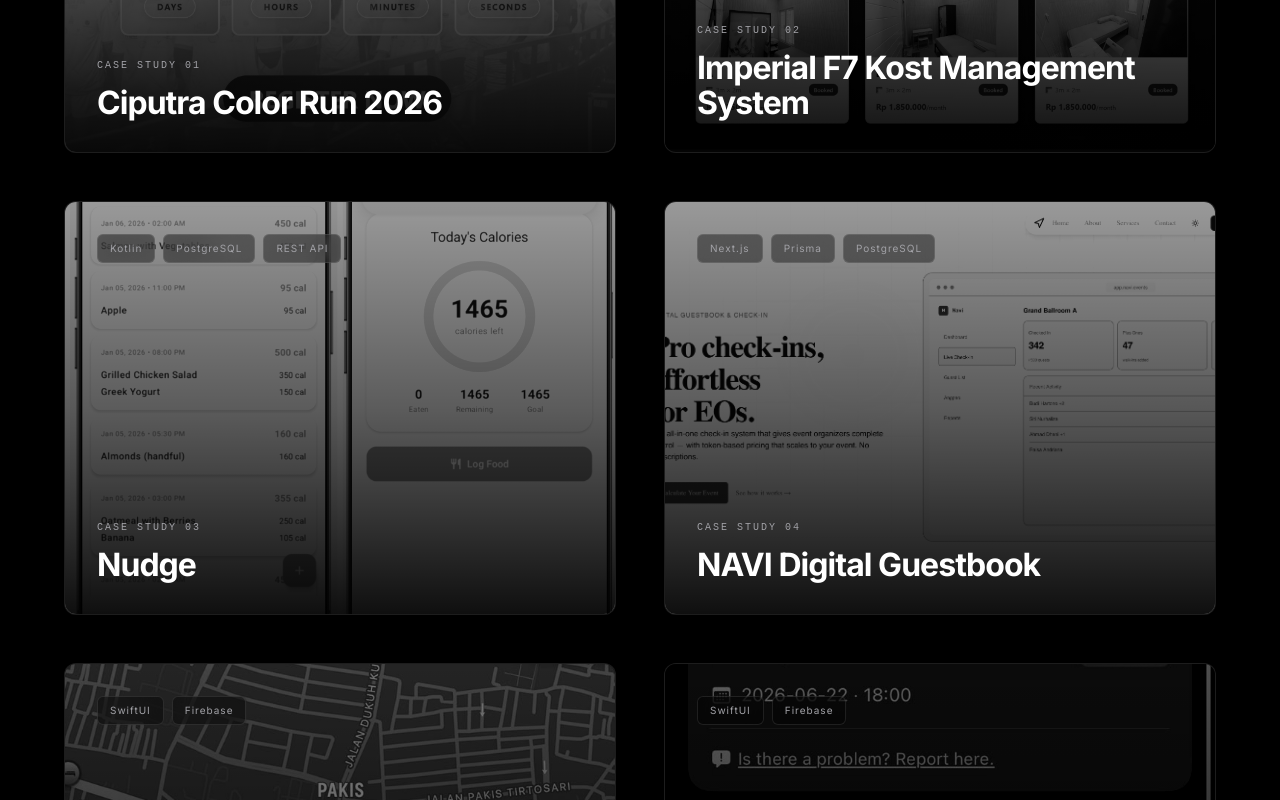
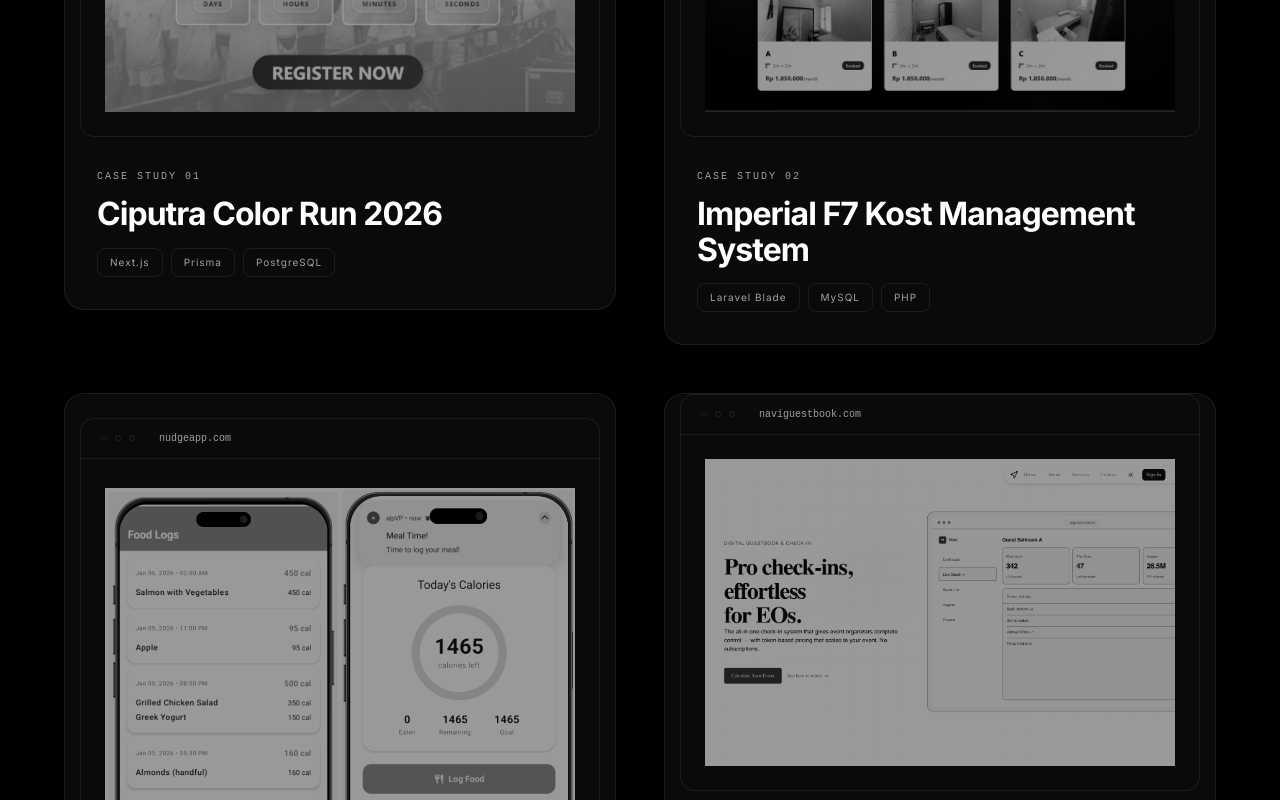
Before and after one commit to E-Fredrik/Portfolio, a Next.js app: page /projects in a window 1280 px wide. Shown: the part 680-1480 px from the top of the page. Built offline with nearby package versions, Linux system fonts and the light colour scheme.

Commit message:
Updated Projects Page

```diff
--- a/src/app/components/FeaturedProjects.tsx
+++ b/src/app/components/FeaturedProjects.tsx
@@ -9,50 +9,10 @@
 import { useProjects } from "../i18n/useProjects";
 import type { Project } from "../i18n/useProjects";
 import { ArrowButton } from "@/components/ui/ArrowButton";
+import { BrowserFrame } from "@/components/ui/BrowserFrame";
 import { slideUp, slideUpStagger, scrollSlideUp, containerStagger, itemVariants } from "@/lib/animations";
 
 gsap.registerPlugin(ScrollTrigger);
-
-function BrowserFrame({
-  url,
-  width,
-  children,
-}: {
-  url: string;
-  width?: number;
-  children: React.ReactNode;
-}) {
-  const frameWidth = width ? `${width}px` : "100%";
-
-  return (
-    <div
-      className="inline-block max-w-full align-top self-start"
-      style={{ border: "1px solid rgba(255, 255, 255, 0.08)", width: frameWidth }}
-    >
-      <div
-        className="flex items-center gap-2 px-5 py-3"
-        style={{ borderBottom: "1px solid rgba(255, 255, 255, 0.08)" }}
-      >
-        {[0, 1, 2].map((i) => (
-          <div
-            key={i}
-            className="w-[6px] h-[6px] rounded-full"
-            style={{ border: "1px solid rgba(255, 255, 255, 0.08)" }}
-          />
-        ))}
-        <span
-          className="text-[#A1A1A6] ml-4 truncate"
-          style={{ fontSize: "10px", fontFamily: "monospace" }}
-        >
-          {url}
-        </span>
-      </div>
-      <div className="p-6" style={{ width: "100%" }}>
-        {children}
-      </div>
-    </div>
-  );
-}
 
 function ProjectCard({ project, index }: { project: Project; index: number }) {
   const isEven = index % 2 === 0;
--- /dev/null
+++ b/src/components/ui/BrowserFrame.tsx
@@ -0,0 +1,45 @@
+export function BrowserFrame({
+  url,
+  width,
+  children,
+}: {
+  url: string;
+  width?: number;
+  children: React.ReactNode;
+}) {
+  const frameWidth = width ? `${width}px` : "100%";
+
+  return (
+    <div
+      className="inline-block max-w-full align-top self-start"
+      style={{
+        border: "1px solid rgba(255, 255, 255, 0.08)",
+        borderRadius: "14px",
+        overflow: "hidden",
+        width: frameWidth,
+      }}
+    >
+      <div
+        className="flex items-center gap-2 px-5 py-3"
+        style={{ borderBottom: "1px solid rgba(255, 255, 255, 0.08)" }}
+      >
+        {[0, 1, 2].map((i) => (
+          <div
+            key={i}
+            className="w-[6px] h-[6px] rounded-full"
+            style={{ border: "1px solid rgba(255, 255, 255, 0.08)" }}
+          />
+        ))}
+        <span
+          className="text-[#A1A1A6] ml-4 truncate"
+          style={{ fontSize: "10px", fontFamily: "monospace" }}
+        >
+          {url}
+        </span>
+      </div>
+      <div className="p-6 flex items-center justify-center min-h-0" style={{ width: "100%" }}>
+        {children}
+      </div>
+    </div>
+  );
+}
--- a/src/components/ui/ProjectTile.tsx
+++ b/src/components/ui/ProjectTile.tsx
@@ -5,9 +5,23 @@
 import Link from "next/link";
 import { motion } from "motion/react";
 import type { Project } from "@/app/i18n/useProjects";
+import { BrowserFrame } from "@/components/ui/BrowserFrame";
 
 interface ProjectTileProps {
   project: Project;
+}
+
+// Calculate clamped aspect ratio to prevent extreme values
+function getClampedAspectRatio(width: number, height: number): number {
+  const ratio = width / height;
+  const MIN_RATIO = 3 / 4; // floor at 3:4 (portrait)
+  const MAX_RATIO = 16 / 10; // ceiling at 16:10 (landscape)
+  return Math.max(MIN_RATIO, Math.min(ratio, MAX_RATIO));
+}
+
+// Determine if image should use object-contain (portrait) or object-cover
+function getObjectFit(width: number, height: number): string {
+  return height > width ? "contain" : "cover";
 }
 
 export function ProjectTile({ project }: ProjectTileProps) {
@@ -23,7 +37,6 @@
       const rect = container.getBoundingClientRect();
       const x = e.clientX - rect.left;
       const y = e.clientY - rect.top;
-      // Size the circle relative to the container width
       const radius = Math.min(rect.width, rect.height) * 0.4;
 
       clip.style.clipPath = `circle(${radius}px at ${x}px ${y}px)`;
@@ -40,23 +53,41 @@
 
   const titleLines = project.title.split("\n").join(" ");
   const mainImage = project.images[0];
+  const clampedAspectRatio = getClampedAspectRatio(mainImage.width, mainImage.height);
+  const objectFit = getObjectFit(mainImage.width, mainImage.height);
 
   return (
     <Link href={`/projects/${project.slug}`} className="block outline-none group">
       <motion.div
+        className="overflow-hidden"
+        style={{
+          borderRadius: "20px",
+          border: "1px solid rgba(255, 255, 255, 0.08)",
+          background: "#0a0a0a",
+        }}
+        whileHover={{ scale: 1.01, borderColor: "rgba(255, 255, 255, 0.12)" }}
+        whileTap={{ scale: 0.98 }}
+        transition={{ type: "spring", stiffness: 400, damping: 25 }}
+      >
+        {/* Image container with BrowserFrame */}
+        <div
           ref={containerRef}
-        className="relative w-full overflow-hidden cursor-none"
+          className="relative w-full cursor-none flex items-center justify-center"
           style={{
-          borderRadius: "12px",
-          border: "1px solid rgba(255, 255, 255, 0.08)",
-          aspectRatio: "4 / 3",
+            aspectRatio: clampedAspectRatio.toString(),
             background: "#0a0a0a",
+            padding: objectFit === "contain" ? "24px 0" : "0",
           }}
           onMouseMove={handleMouseMove}
           onMouseLeave={handleMouseLeave}
-        whileHover={{ scale: 1.01, borderColor: "rgba(255, 255, 255, 0.12)" }}
-        whileTap={{ scale: 0.98 }}
-        transition={{ type: "spring", stiffness: 400, damping: 25 }}
+        >
+          <BrowserFrame url={project.browserUrl} width={Math.min(mainImage.width, 520)}>
+            <div
+              className="relative w-full overflow-hidden flex items-center justify-center"
+              style={{
+                width: "100%",
+                aspectRatio: `${mainImage.width} / ${mainImage.height}`,
+              }}
             >
               {/* Base image (Grayscale) */}
               <Image
@@ -64,8 +95,11 @@
                 alt={mainImage.alt}
                 fill
                 sizes="(max-width: 1024px) 100vw, 50vw"
-          className="object-cover transition-transform duration-700 group-hover:scale-105"
-          style={{ filter: "grayscale(100%) contrast(1.1) brightness(0.6)" }}
+                className="transition-transform duration-700 group-hover:scale-105"
+                style={{
+                  objectFit: objectFit as React.CSSProperties['objectFit'],
+                  filter: "grayscale(100%) contrast(1.1) brightness(0.6)"
+                }}
               />
 
               {/* Color reveal overlay */}
@@ -79,10 +113,12 @@
                   alt={mainImage.alt}
                   fill
                   sizes="(max-width: 1024px) 100vw, 50vw"
-            className="object-cover transition-transform duration-700 group-hover:scale-105"
-            style={{ filter: "contrast(1.1)" }}
+                  className="transition-transform duration-700 group-hover:scale-105"
+                  style={{
+                    objectFit: objectFit as React.CSSProperties['objectFit'],
+                    filter: "contrast(1.1)"
+                  }}
                 />
-          {/* Spotlight tint */}
                 <div
                   className="absolute inset-0"
                   style={{
@@ -91,31 +127,26 @@
                 />
               </div>
 
-        {/* Content overlay */}
-        <div className="absolute inset-0 z-20 flex flex-col justify-between p-6 md:p-8 bg-gradient-to-t from-black/90 via-black/40 to-transparent pointer-events-none">
-          {/* Top tags */}
-          <div className="flex gap-2 flex-wrap">
-            {project.tags.slice(0, 3).map((tag) => (
-              <span
-                key={tag}
-                className="px-3 py-1.5 backdrop-blur-md text-[#A1A1A6] transition-all duration-300"
-                style={{
-                  borderRadius: "6px",
-                  border: "1px solid rgba(255, 255, 255, 0.1)",
-                  fontSize: "10px",
-                  letterSpacing: "0.1em",
-                  backgroundColor: "rgba(0, 0, 0, 0.4)",
-                }}
+              {/* Corner cursor hint */}
+              <div className="absolute top-6 right-6 z-20 opacity-0 group-hover:opacity-100 transition-opacity duration-300 pointer-events-none">
+                <div
+                  className="w-8 h-8 flex items-center justify-center backdrop-blur-sm bg-black/40 transition-all duration-300"
+                  style={{ borderRadius: "8px", border: "1px solid rgba(255, 255, 255, 0.2)" }}
                 >
-                {tag}
-              </span>
-            ))}
+                  <svg width="12" height="12" viewBox="0 0 24 24" fill="none" stroke="white" strokeWidth="2" strokeLinecap="round" strokeLinejoin="round">
+                    <line x1="5" y1="19" x2="19" y2="5"></line>
+                    <polyline points="10 5 19 5 19 14"></polyline>
+                  </svg>
+                </div>
+              </div>
+            </div>
+          </BrowserFrame>
         </div>
 
-          {/* Bottom title */}
-          <div>
+        {/* Content block below image */}
+        <div className="p-6 md:p-8">
           <p
-              className="text-[#A1A1A6] mb-3"
+            className="text-[#A1A1A6]"
             style={{
               fontSize: "10px",
               letterSpacing: "0.2em",
@@ -126,7 +157,7 @@
             {project.label}
           </p>
           <h3
-              className="text-white"
+            className="text-white mt-3"
             style={{
               fontSize: "clamp(24px, 4vw, 32px)",
               fontWeight: 700,
@@ -136,17 +167,23 @@
           >
             {titleLines}
           </h3>
-          </div>
-        </div>
 
-        {/* Corner cursor hint */}
-        <div className="absolute top-6 right-6 z-20 opacity-0 group-hover:opacity-100 transition-opacity duration-300 pointer-events-none">
-          <div className="w-8 h-8 rounded-lg border border-white/20 backdrop-blur-sm flex items-center justify-center bg-black/40 transition-all duration-300"
-            style={{ borderRadius: "8px" }}>
-            <svg width="12" height="12" viewBox="0 0 24 24" fill="none" stroke="white" strokeWidth="2" strokeLinecap="round" strokeLinejoin="round">
-              <line x1="5" y1="19" x2="19" y2="5"></line>
-              <polyline points="10 5 19 5 19 14"></polyline>
-            </svg>
+          {/* Tags */}
+          <div className="flex gap-2 flex-wrap mt-4">
+            {project.tags.slice(0, 3).map((tag) => (
+              <span
+                key={tag}
+                className="px-3 py-1.5 text-[#A1A1A6]"
+                style={{
+                  borderRadius: "8px",
+                  border: "1px solid rgba(255, 255, 255, 0.08)",
+                  fontSize: "10px",
+                  letterSpacing: "0.1em",
+                }}
+              >
+                {tag}
+              </span>
+            ))}
           </div>
         </div>
       </motion.div>
```
Also changed, not shown: 1 other file (tests, documents, lock files or other folders). Lines whose indentation alone changed are shown as unchanged.
